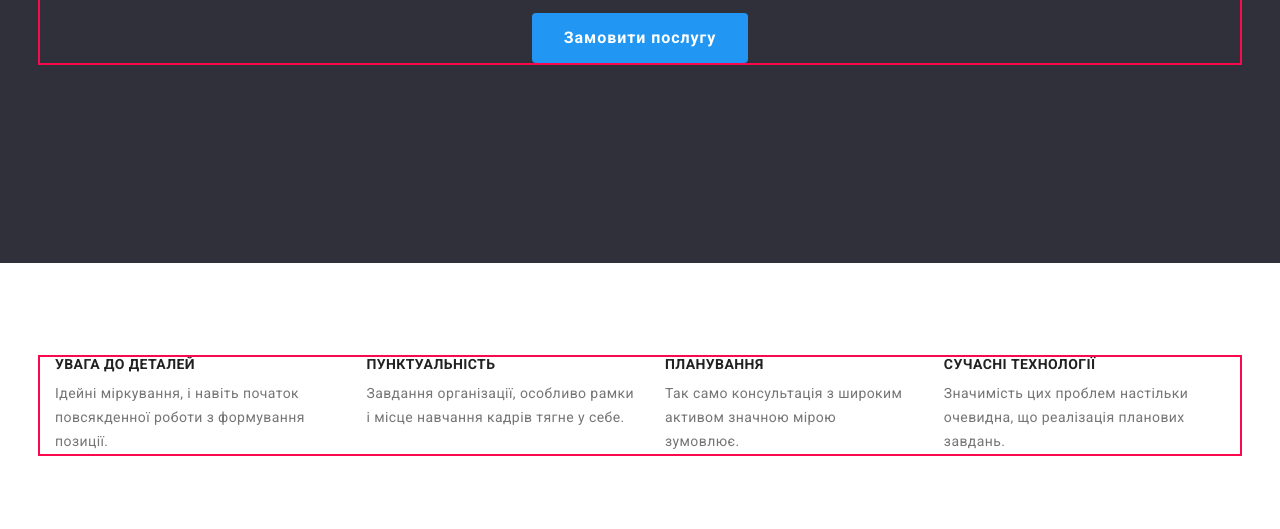
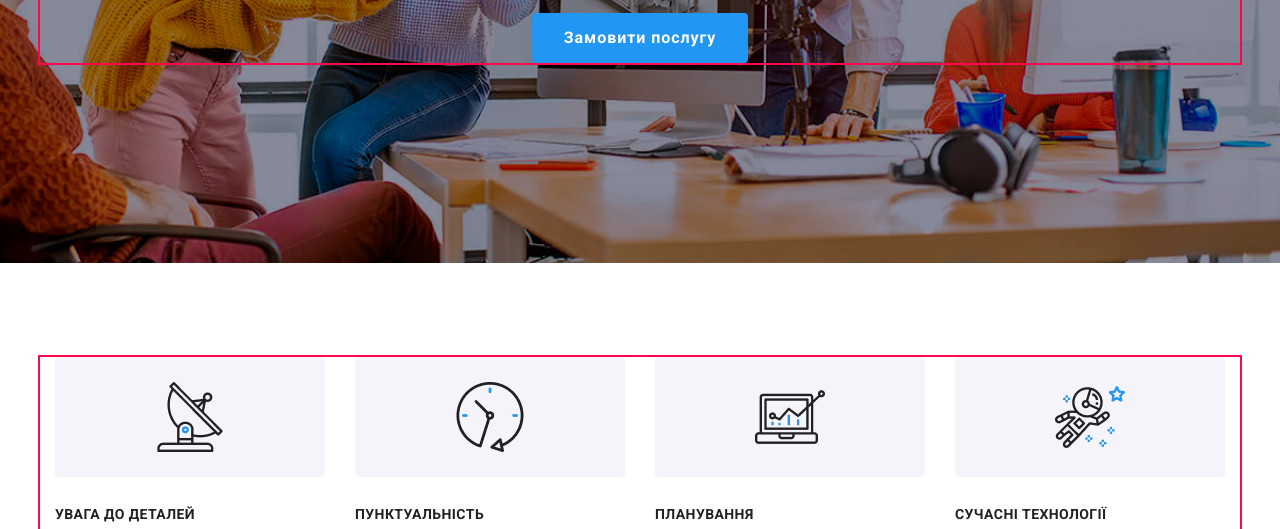
Before and after one commit to Decaiix/WebStudio_999, a plain HTML site: page index.html in a window 1280 px wide. Shown: the part 423-952 px from the top of the page. Drawn offline with nearby package versions, Linux system fonts and the light colour scheme.

Commit message:
added images

```diff
--- a/style.css
+++ b/style.css
@@ -9,6 +9,7 @@
     --footer-background-color:#2F303A;
     --team-background-color:#F5F4FA;
     --footer-contacts-color: rgba(255, 255, 255, 0.60);
+    --advantages-img-bg:#F5F4FA;
 }
 h1 ,h2 ,h3 ,h4 ,h5 ,h6 ,p{
     margin: 0;
@@ -101,6 +102,10 @@ transition:ease .35s;
     padding-bottom: 200px;
     text-align: center;
     background-color: var(--footer-background-color);
+    background-image: url(./img/wstudioherobg.jpg);
+    background-size:cover;
+    background-repeat: no-repeat;
+    background-position: center;
 }
 .hero-title{
     width: 696px;
@@ -136,6 +141,58 @@ transition:ease .35s;
     line-height: 1.14;
     letter-spacing: 0.42px;
     text-transform: uppercase;
+}
+.advantages-li:nth-child(1):before{
+    content: "";
+    width: 270px;
+    height: 120px;
+    display: block;
+    background-color: var(--advantages-img-bg);
+    border-radius: 4px;
+    background-image:url(./img/antenna.png) ;
+    background-size: 70px 70px;
+    background-repeat: no-repeat;
+    background-position: center;
+    margin-bottom: 30px;
+}
+.advantages-li:nth-child(2):before{
+    content: "";
+    width: 270px;
+    height: 120px;
+    display: block;
+    background-color: var(--advantages-img-bg);
+    border-radius: 4px;
+    background-image:url(./img/clock.png) ;
+    background-size: 70px 70px;
+    background-repeat: no-repeat;
+    background-position: center;
+    margin-bottom: 30px;
+}
+.advantages-li:nth-child(3):before{
+    content: "";
+    width: 270px;
+    height: 120px;
+    display: block;
+    background-color: var(--advantages-img-bg);
+    border-radius: 4px;
+    background-image:url(./img/diagram.png) ;
+    background-size: 70px 70px;
+    background-repeat: no-repeat;
+    background-position: center;
+    margin-bottom: 30px;
+}
+.advantages-li:nth-child(4):before{
+    content: "";
+    width: 270px;
+    height: 120px;
+    display: block;
+    background-color: var(--advantages-img-bg);
+    border-radius: 4px;
+    background-image:url(./img/astronaut.png) ;
+    background-size: 70px 70px;
+    background-repeat: no-repeat;
+    background-position: center;
+    margin-bottom: 30px;
 }
 .advantages-text{
     margin-top: 10px;
```
Also changed, not shown: img/antenna.png (added), img/astronaut.png (added), img/clock.png (added), img/diagram.png (added), img/wstudioherobg.jpg (added).
